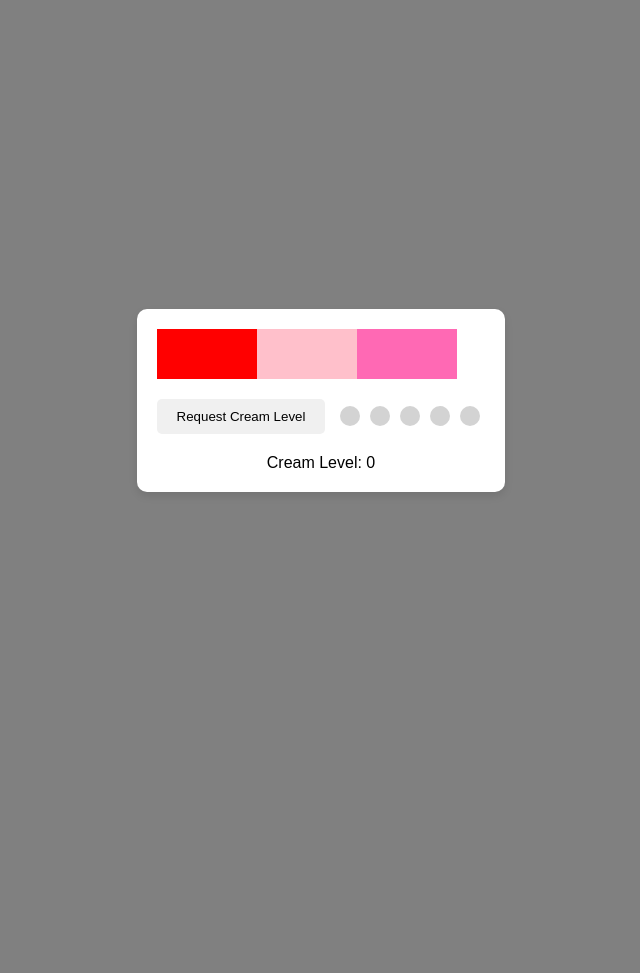
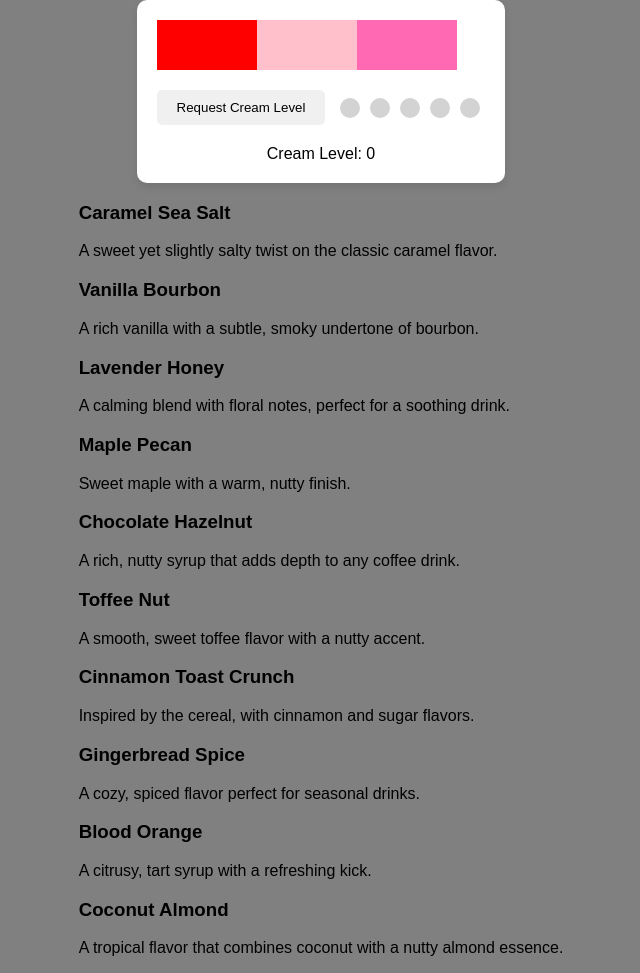
Before and after one commit to shyanns/new-css, a plain HTML site: page index.html in a window 1280 px wide. Shown: the whole page, without its empty margins (319-959 px from the left). Before the commit the page ends 800 px from the top, so only its background shows below. Drawn offline with Linux system fonts and the light colour scheme.

Commit message:
Update index.html

```diff
--- a/index.html
+++ b/index.html
@@ -96,6 +96,48 @@
             </div>
         </div>
         <div id="creamLevelDisplay">Cream Level: 0</div>  </div>
+    <div class="syrup-container">
+        <div class="syrup-box">
+            <h3>Caramel Sea Salt</h3>
+            <p>A sweet yet slightly salty twist on the classic caramel flavor.</p>
+        </div>
+        <div class="syrup-box">
+            <h3>Vanilla Bourbon</h3>
+            <p>A rich vanilla with a subtle, smoky undertone of bourbon.</p>
+        </div>
+        <div class="syrup-box">
+            <h3>Lavender Honey</h3>
+            <p>A calming blend with floral notes, perfect for a soothing drink.</p>
+        </div>
+        <div class="syrup-box">
+            <h3>Maple Pecan</h3>
+            <p>Sweet maple with a warm, nutty finish.</p>
+        </div>
+        <div class="syrup-box">
+            <h3>Chocolate Hazelnut</h3>
+            <p>A rich, nutty syrup that adds depth to any coffee drink.</p>
+        </div>
+        <div class="syrup-box">
+            <h3>Toffee Nut</h3>
+            <p>A smooth, sweet toffee flavor with a nutty accent.</p>
+        </div>
+        <div class="syrup-box">
+            <h3>Cinnamon Toast Crunch</h3>
+            <p>Inspired by the cereal, with cinnamon and sugar flavors.</p>
+        </div>
+        <div class="syrup-box">
+            <h3>Gingerbread Spice</h3>
+            <p>A cozy, spiced flavor perfect for seasonal drinks.</p>
+        </div>
+        <div class="syrup-box">
+            <h3>Blood Orange</h3>
+            <p>A citrusy, tart syrup with a refreshing kick.</p>
+        </div>
+        <div class="syrup-box">
+            <h3>Coconut Almond</h3>
+            <p>A tropical flavor that combines coconut with a nutty almond essence.</p>
+        </div>
+    </div>
 
     <script>
         const creamButton = document.getElementById('creamButton');
```
